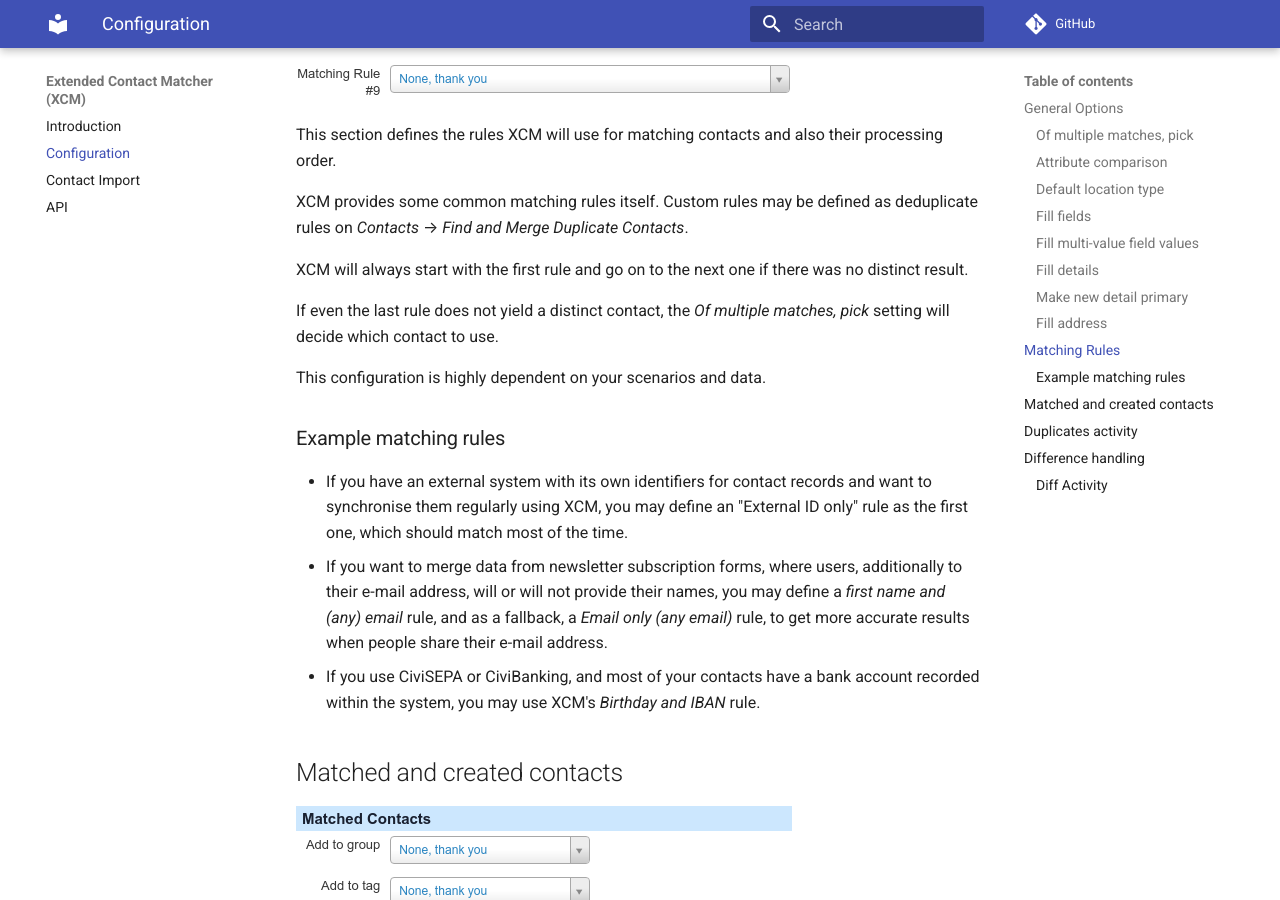
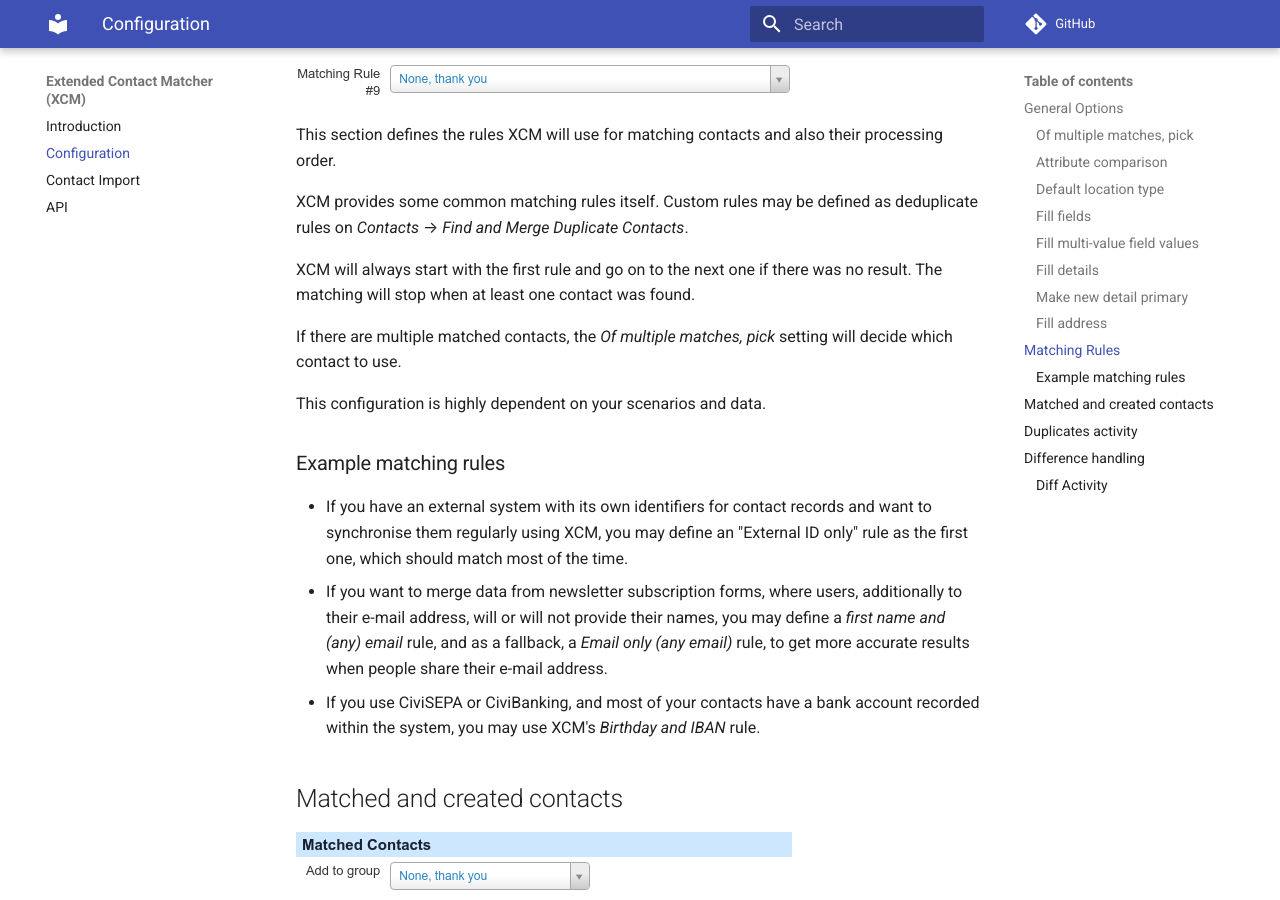
Before and after one commit to systopia/de.systopia.xcm, an MkDocs documentation site: the page built from docs/configuration.md, in a window 1280 px wide and 900 px high, scrolled down 3051 px. Built offline with MkDocs 1.6.1 and Material for MkDocs 9.7.7, drawn with Linux system fonts in a browser that asks for light colours; comment, search, counter and statistics services are not loaded; old or Windows-style settings are respelled for this version of MkDocs.

Commit message:
Update documentation.

```diff
--- a/docs/configuration.md
+++ b/docs/configuration.md
@@ -92,10 +92,10 @@ XCM provides some common matching rules itself. Custom rules may be defined as
 deduplicate rules on *Contacts* → *Find and Merge Duplicate Contacts*.
 
 XCM will always start with the first rule and go on to the next one if there was
-no distinct result.
+no result. The matching will stop when at least one contact was found.
 
-If even the last rule does not yield a distinct contact, the
-*Of multiple matches, pick* setting will decide which contact to use.
+If there are multiple matched contacts, the *Of multiple matches, pick* setting
+will decide which contact to use.
 
 This configuration is highly dependent on your scenarios and data.
 
```
